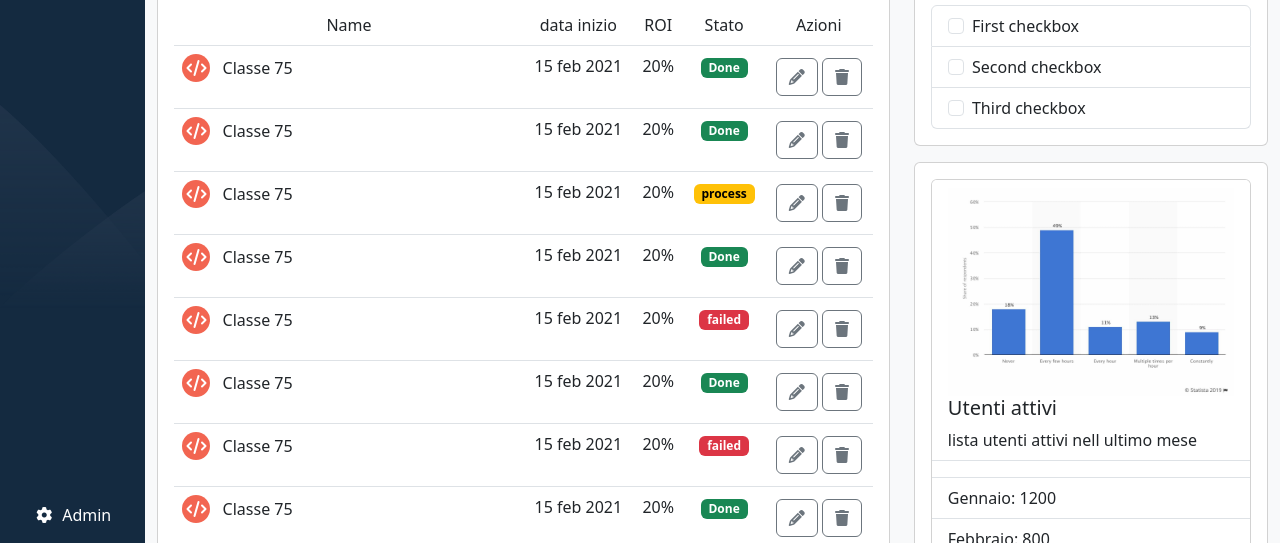
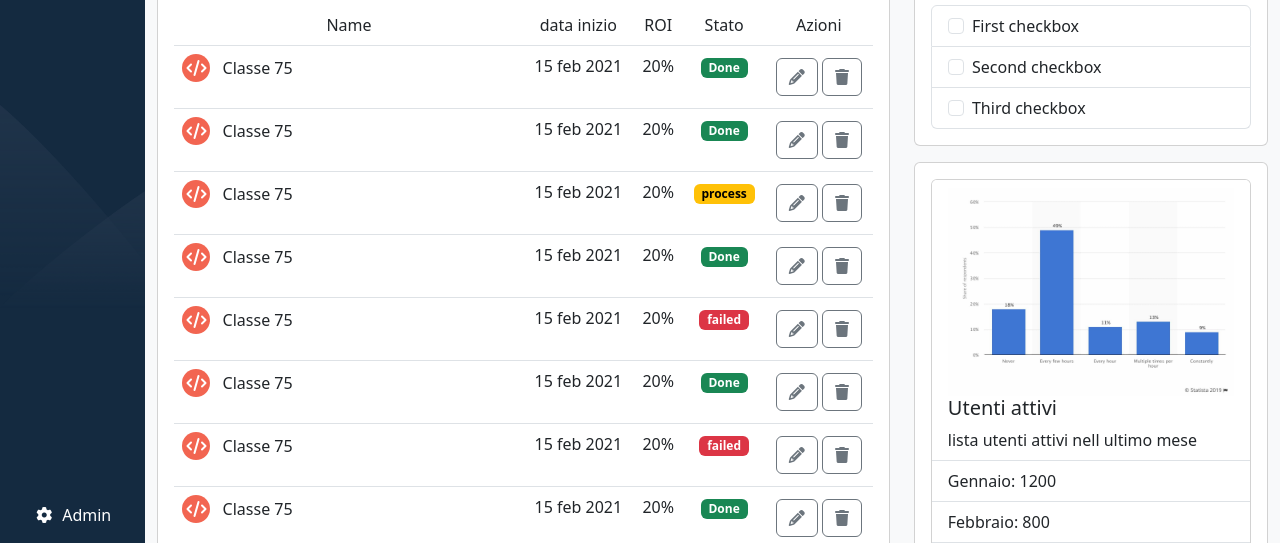
Before and after one commit to GiulianoBlas/html-css-bootstrap-dashboard, a plain HTML site: page index.html in a window 1280 px wide. Shown: the part 257-800 px from the top of the page. Drawn offline with nearby package versions, Linux system fonts and the light colour scheme.

Commit message:
corrections - stats card

```diff
--- a/index.html
+++ b/index.html
@@ -1171,8 +1171,6 @@
 
                                                         </li>
 
-                                                        <li class="list-group-item"></li>
-
                                                         <li class="list-group-item">Gennaio: 1200</li>
 
                                                         <li class="list-group-item">Febbraio: 800</li>
```
